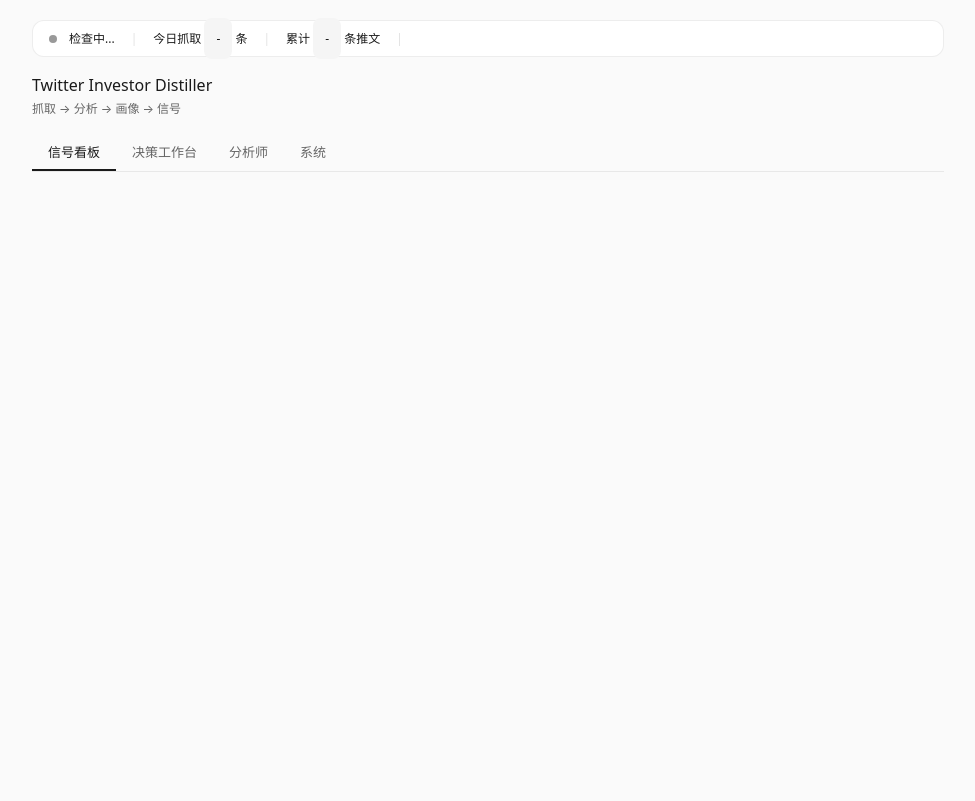
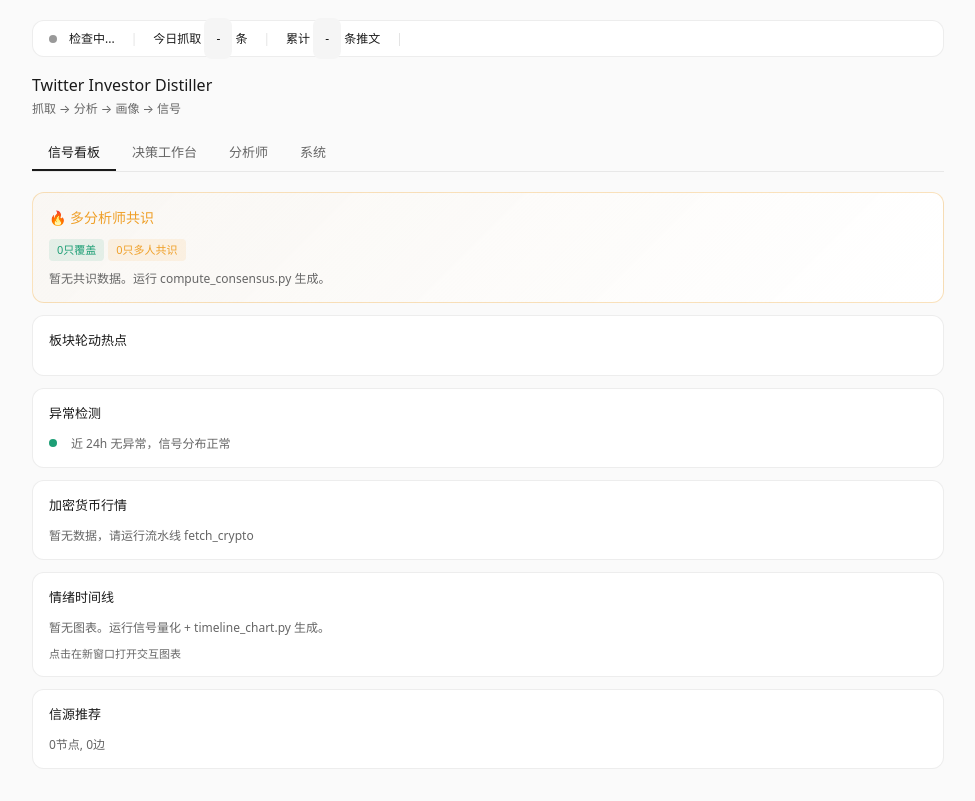
Before and after one commit to Miss0x/twitter-investor-distiller, a FastAPI app: page / in a window 1280 px wide. Shown: the whole page, without its empty margins (152-1127 px from the left). Before the commit the page ends 172 px from the top, so only its background shows below. Run offline with FastAPI, Linux system fonts and the light colour scheme; data comes from the database, SQL or seed files in the repository; data that the repository does not hold is empty.

Commit message:
fix: 刷新后信号看板空白 — 初始化时序修复
根本原因: meta请求失败/延迟时switchTab不会被调用,
        但HTML默认按钮高亮(假象),内容区display:none(真空白)

修复:
1. HTML默认显示信号看板骨架(加载中...),display:block
2. 初始化改为立即切换标签→加载卡片,meta异步不阻塞
3. meta失败时卡片仍能正常显示(只是不刷新)

```diff
--- a/src/templates/base.html
+++ b/src/templates/base.html
@@ -130,7 +130,10 @@
   <button class="tab" onclick="switchTab('analysts')">分析师</button>
   <button class="tab" onclick="switchTab('system')">系统</button>
 </div>
-<div id="tab-signals" class="tab-content active"></div>
+<!-- 默认显示信号看板，避免JS加载前空白 -->
+<div id="tab-signals" class="tab-content active" style="min-height:200px">
+  <div class="flex" style="justify-content:center;padding:40px 0"><div class="spinner"></div><span class="text-secondary">正在加载卡片...</span></div>
+</div>
 <div id="tab-workbench" class="tab-content"></div>
 <div id="tab-analysts" class="tab-content"></div>
 <div id="tab-system" class="tab-content"></div>
@@ -488,14 +491,18 @@ async function fetchManually(){
   }catch(e){s.innerText='网络错误';}
 }
 
-// ════ 启动 ────
-fetch('/cards/meta').then(function(r){return r.json();}).then(function(cards){
-  cards.forEach(function(c){REFRESH_MAP[c.name]=c.refresh;});
+// ════ 启动 ════
+(function init() {
   var lastTab = sessionStorage.getItem('lastTab') || 'signals';
+  // 先切换到目标标签（此时按钮状态正确，骨架已显示）
   switchTab(lastTab);
+  // 异步加载 meta 数据，无需等待
+  fetch('/cards/meta').then(function(r){return r.json();}).then(function(cards){
+    cards.forEach(function(c){REFRESH_MAP[c.name]=c.refresh;});
+  }).catch(function(){});
   updateStatusBar();
   setInterval(autoRefresh, 5000);
-});
+})();
 </script>
 </body>
 </html>
```
